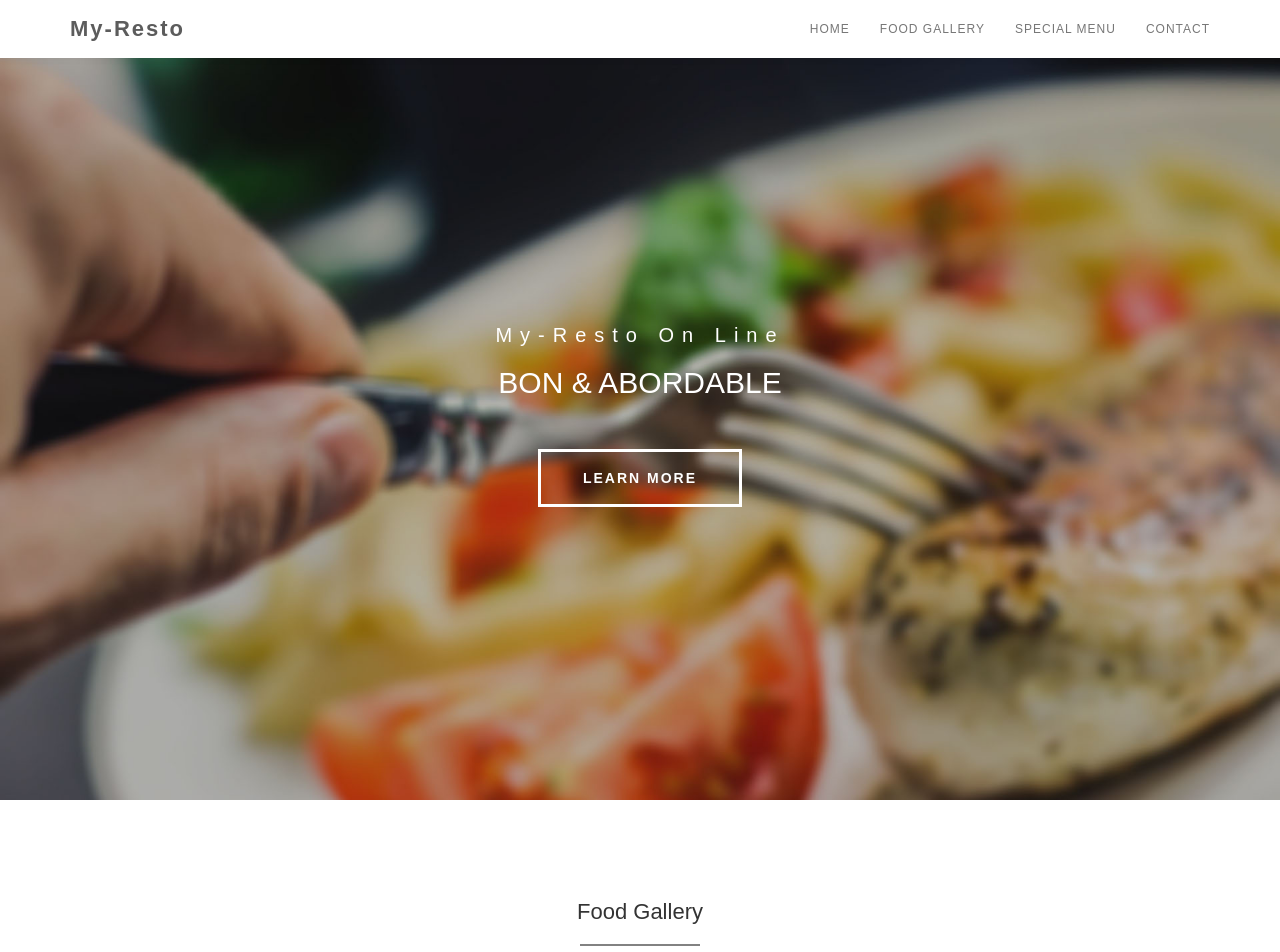
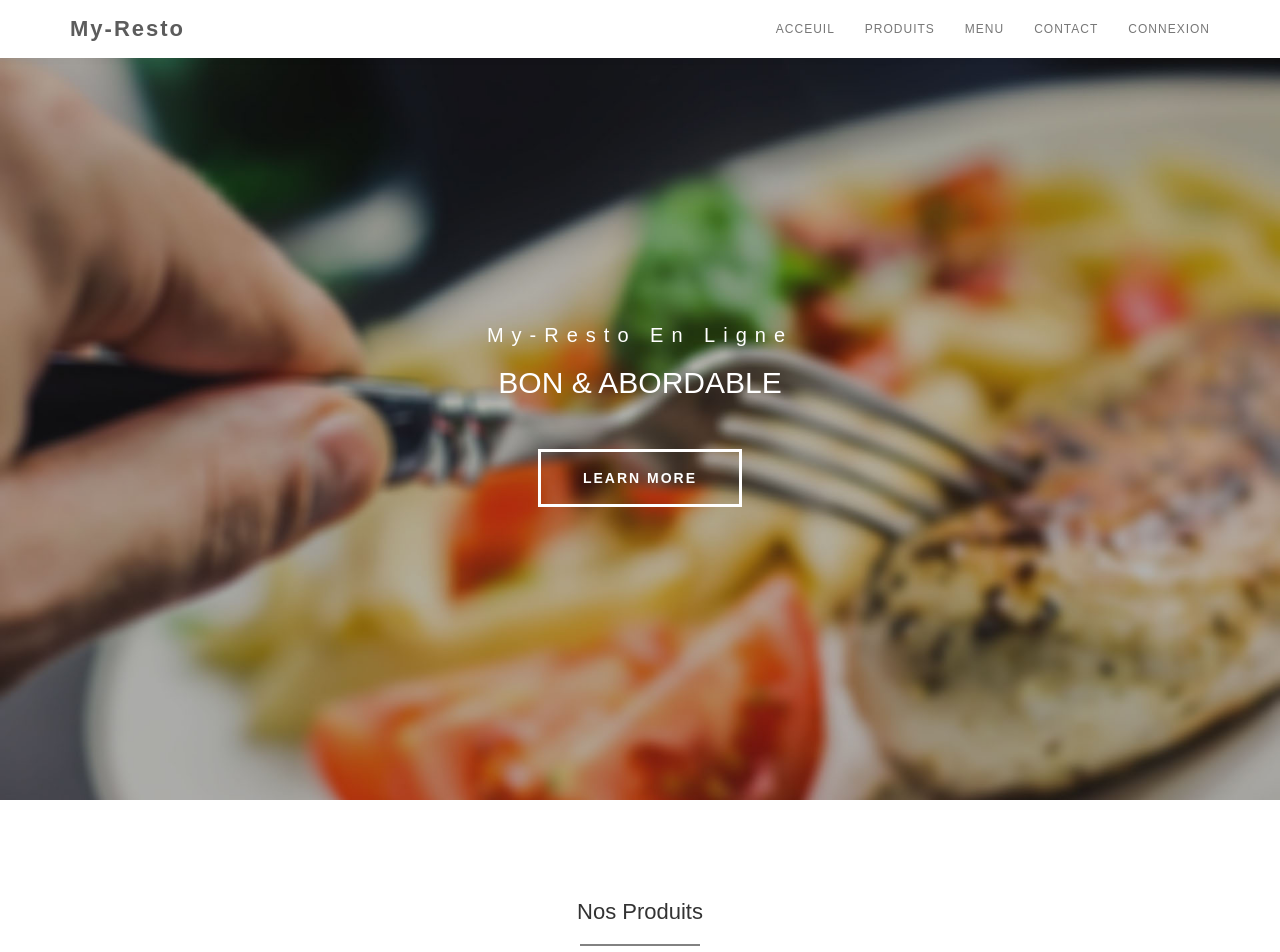
Before and after one commit to EricH77410/resto, a React app: page / in a window 1280 px wide. Shown: the top 952 px of the page. Built offline with nearby package versions, Linux system fonts and the light colour scheme.

Commit message:
add login-btn

```diff
--- a/src/components/Header.js
+++ b/src/components/Header.js
@@ -15,10 +15,11 @@ class Header extends Component {
       		</div>
       		<div className="collapse navbar-collapse">
       			<ul className="nav navbar-nav navbar-right">
-      				<li><a href="#home" className="smoothScroll">HOME</a></li>
-      				<li><a href="#gallery" className="smoothScroll">FOOD GALLERY</a></li>
-      				<li><a href="#menu" className="smoothScroll">SPECIAL MENU</a></li>
+      				<li><a href="#home" className="smoothScroll">ACCEUIL</a></li>
+      				<li><a href="#gallery" className="smoothScroll">PRODUITS</a></li>
+      				<li><a href="#menu" className="smoothScroll">MENU</a></li>
       				<li><a href="#footer-contact" className="smoothScroll">CONTACT</a></li>
+              <li><a href="#log" className="smoothScroll" id="log-button">CONNEXION</a></li>
       			</ul>
       		</div>
       	</div>
--- a/src/components/Home.js
+++ b/src/components/Home.js
@@ -7,7 +7,7 @@ class Home extends Component {
 	      <div className="container">
 		      <div className="row">
 			      <div className="col-md-12 col-sm-12 col-xd-12">
-				      <h1>My-Resto On Line</h1>
+				      <h1>My-Resto En Ligne</h1>
 				      <h2>BON &amp; ABORDABLE</h2>
 				       <a href="#gallery" className="smoothScroll btn btn-default">LEARN MORE</a>
 			      </div>
--- a/src/containers/Food.js
+++ b/src/containers/Food.js
@@ -19,7 +19,7 @@ class Food extends Component {
         <div className="container">
           <div className="row">
             <div className="col-md-offset-2 col-md-8 col-sm-12 text-center">
-                <h1 className="heading">Food Gallery</h1>
+                <h1 className="heading">Nos Produits</h1>
                 <hr/>
             </div>
               {renderFood}
--- a/src/containers/Menu.js
+++ b/src/containers/Menu.js
@@ -7,8 +7,8 @@ class Menu extends Component {
     while (taille < max) {
       s += ' .';
       taille = s.length;
-      console.log(taille)
     }
+    console.log(s,s.length)
     return s;
   }
   render(){
@@ -26,7 +26,7 @@ class Menu extends Component {
 	        <div className="container">
 		        <div className="row">
 			        <div className="col-md-offset-2 col-md-8 col-sm-12 text-center">
-				        <h1 className="heading">Special Menu</h1>
+				        <h1 className="heading">Au Menu</h1>
 				        <hr />
 			        </div>
 			          {renderMenuItem}
--- a/src/index.css
+++ b/src/index.css
@@ -3,3 +3,9 @@ body {
   padding: 0;
   font-family: sans-serif;
 }
+
+/* HEADER */
+#log-button:hover{
+  color: green;
+  text-shadow: 1px 1px 1px green;
+}
```
